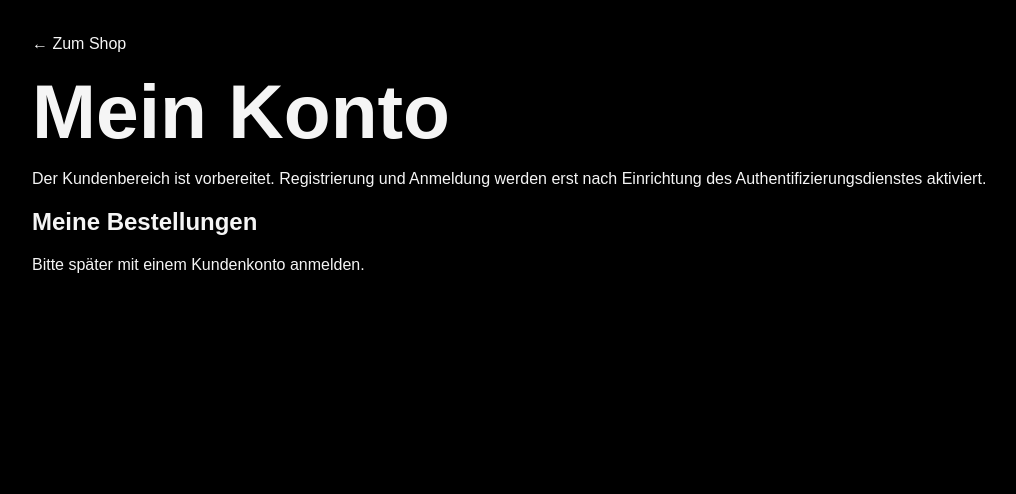
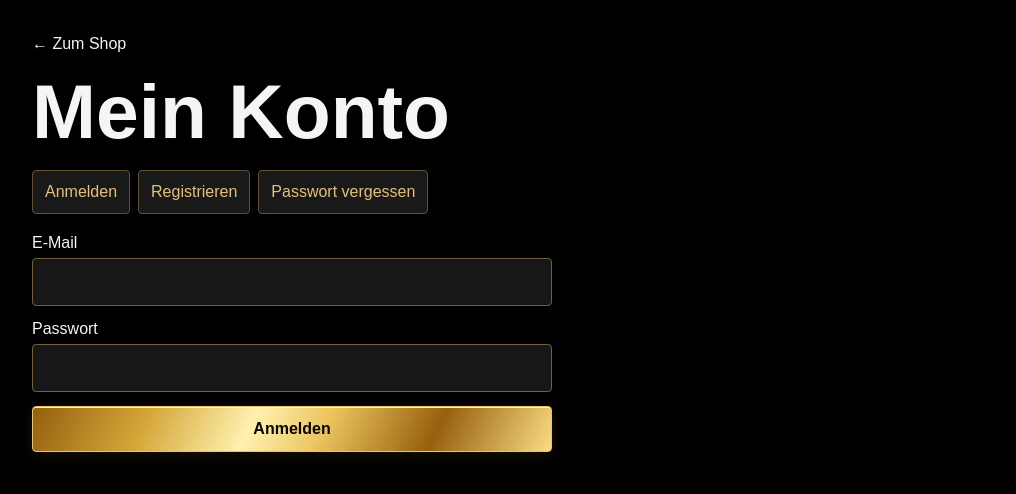
Before and after one commit to floriannitz08-arch/m-j-print, a Next.js app: page /konto in a window 1280 px wide. Shown: the top 494 px of the page, without its empty margins (32-1048 px from the left). Built offline with nearby package versions, Linux system fonts and the light colour scheme; no server answers.

Commit message:
Implement customer authentication and order history

```diff
--- a/app/konto/page.js
+++ b/app/konto/page.js
@@ -1,2 +1,12 @@
+'use client';
+import {useEffect,useState} from 'react';
+import {createClient} from '@supabase/supabase-js';
 import Link from 'next/link';
-export default function Account(){return <main><Link href="/">← Zum Shop</Link><h1>Mein Konto</h1><p>Der Kundenbereich ist vorbereitet. Registrierung und Anmeldung werden erst nach Einrichtung des Authentifizierungsdienstes aktiviert.</p><h2>Meine Bestellungen</h2><p>Bitte später mit einem Kundenkonto anmelden.</p></main>}
+import {euro} from '../catalog';
+let client;
+function backend(){const url=process.env.NEXT_PUBLIC_SUPABASE_URL,key=process.env.NEXT_PUBLIC_SUPABASE_ANON_KEY;if(!url||!key)return null;return client??=createClient(url,key)}
+export default function Account(){const [session,S]=useState(null),[mode,M]=useState('login'),[email,E]=useState(''),[password,P]=useState(''),[message,N]=useState(''),[orders,O]=useState([]),[busy,B]=useState(false),[configured,C]=useState(false);
+useEffect(()=>{const c=backend();if(!c)return;C(true);let active=true;c.auth.getSession().then(({data})=>{if(active)S(data.session)});const {data:{subscription}}=c.auth.onAuthStateChange((event,s)=>{S(s);if(event==='PASSWORD_RECOVERY')M('update')});return()=>{active=false;subscription.unsubscribe()}},[]);
+useEffect(()=>{O([]);if(!session)return;const controller=new AbortController();fetch('/api/orders',{headers:{Authorization:'Bearer '+session.access_token},signal:controller.signal}).then(async r=>{if(!r.ok)throw Error();return r.json()}).then(d=>O(d.orders)).catch(e=>{if(e.name!=='AbortError')N('Bestellhistorie derzeit nicht verfügbar.')});return()=>controller.abort()},[session]);
+async function submit(e){e.preventDefault();const c=backend();if(!c)return;B(true);N('');try{let result;if(mode==='register')result=await c.auth.signUp({email,password});else if(mode==='reset')result=await c.auth.resetPasswordForEmail(email,{redirectTo:location.origin+'/konto'});else if(mode==='update')result=await c.auth.updateUser({password});else result=await c.auth.signInWithPassword({email,password});if(result.error)throw result.error;N(mode==='register'?'Bitte prüfe dein E-Mail-Postfach.':mode==='reset'?'Falls ein Konto besteht, erhältst du eine E-Mail.':mode==='update'?'Passwort geändert.':'Anmeldung erfolgreich.');P('');if(mode==='update')M('login')}catch{N('Vorgang fehlgeschlagen. Bitte Angaben prüfen und erneut versuchen.')}finally{B(false)}}
+return <main><Link href="/">← Zum Shop</Link><h1>Mein Konto</h1>{!configured?<p>Die Kundenanmeldung ist vorbereitet, aber die Datenbank ist noch nicht eingerichtet.</p>:session&&mode!=='update'?<><p>Angemeldet als {session.user.email}</p><button onClick={async()=>{await backend().auth.signOut();O([])}}>Abmelden</button><h2>Meine Bestellungen</h2>{orders.length?orders.map(o=><article key={o.id}><p>Bestellung {o.id}</p><p>{o.status} · {euro(o.total_cents/100)}</p><p>{new Date(o.created_at).toLocaleDateString('de-DE')}</p></article>):<p>Keine Bestellungen angezeigt.</p>}</>:<><div className="editor-toolbar">{['login','register','reset'].map((m,i)=><button key={m} onClick={()=>{M(m);N('')}}>{['Anmelden','Registrieren','Passwort vergessen'][i]}</button>)}</div><form className="checkout-form" onSubmit={submit}>{mode!=='update'&&<label>E-Mail<input type="email" autoComplete="email" required value={email} onChange={e=>E(e.target.value)}/></label>}{mode!=='reset'&&<label>Passwort<input type="password" autoComplete={mode==='login'?'current-password':'new-password'} minLength={mode==='login'?1:8} required value={password} onChange={e=>P(e.target.value)}/></label>}<button className="gold" disabled={busy}>{mode==='reset'?'Link anfordern':mode==='register'?'Konto erstellen':mode==='update'?'Passwort speichern':'Anmelden'}</button></form></>}<p role="status">{message}</p></main>}
```
